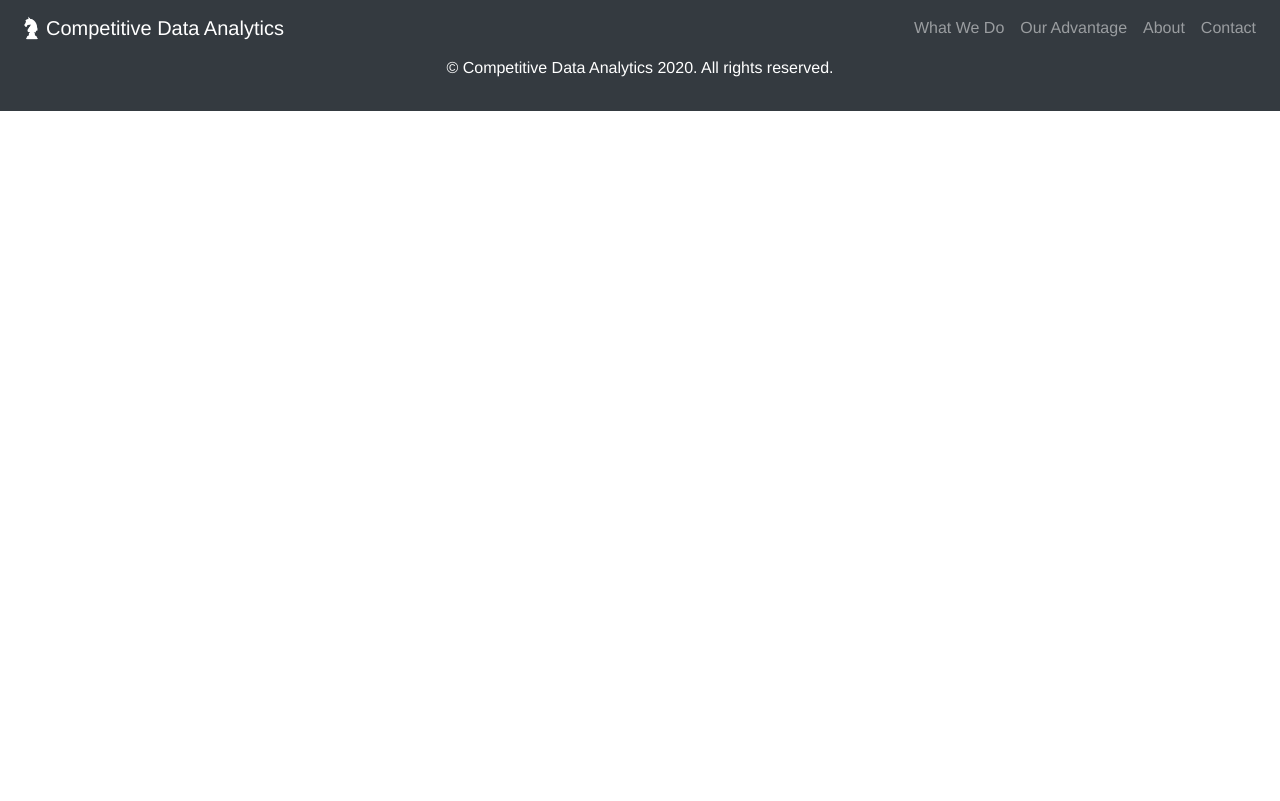
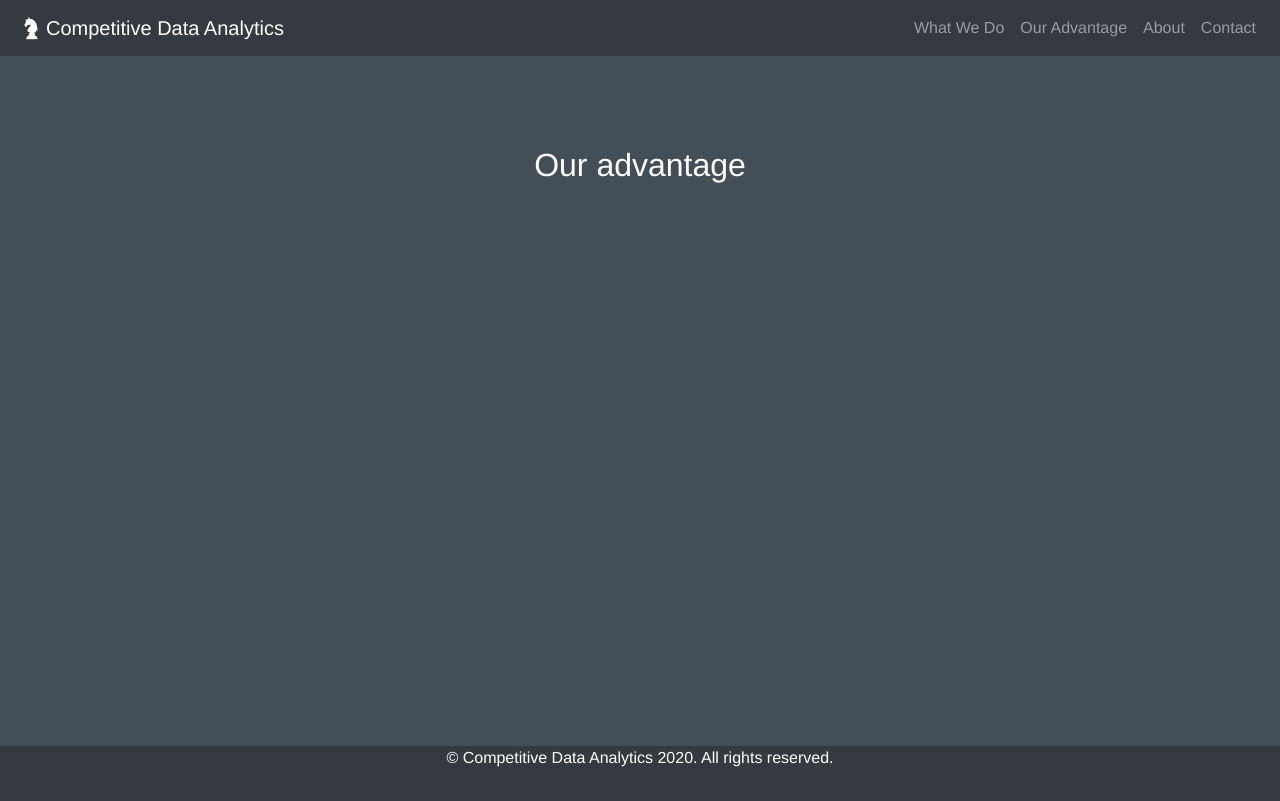
Before and after one commit to dwill21/cda-web-client, a Vue app: page /advantage in a window 1280 px wide. Built offline with nearby package versions, Linux system fonts and the light colour scheme.

Commit message:
Create dummy Advantage page and simplify some styling elsewhere

```diff
--- a/src/components/Header.vue
+++ b/src/components/Header.vue
@@ -8,7 +8,7 @@
     <b-collapse is-nav>
       <b-navbar-nav v-if="windowWidth >= 768" class="ml-auto">
         <b-nav-item href="/services" right>What We Do</b-nav-item>
-        <b-nav-item href="#" right>Our Advantage</b-nav-item>
+        <b-nav-item href="/advantage" right>Our Advantage</b-nav-item>
         <b-nav-item href="/about" right>About</b-nav-item>
         <b-nav-item href="#" right>Contact</b-nav-item>
       </b-navbar-nav>
@@ -18,7 +18,7 @@
           <i class="material-icons menu-button">menu</i>
         </template>
         <b-dropdown-item href="/services" right>What We Do</b-dropdown-item>
-        <b-dropdown-item href="#" right>Our Advantage</b-dropdown-item>
+        <b-dropdown-item href="/advantage" right>Our Advantage</b-dropdown-item>
         <b-dropdown-item href="/about" right>About</b-dropdown-item>
         <b-dropdown-item href="#" right>Contact</b-dropdown-item>
       </b-nav-item-dropdown>
--- a/src/router/index.js
+++ b/src/router/index.js
@@ -13,19 +13,18 @@ const routes = [
   {
     path: '/about',
     name: 'About',
-    // route level code-splitting
-    // this generates a separate chunk (about.[hash].js) for this route
-    // which is lazy-loaded when the route is visited.
-    component: () => import(/* webpackChunkName: "about" */ '../views/About.vue')
+    component: () => import('../views/About.vue')
   },
   {
     path: '/services',
     name: 'Services',
-    // route level code-splitting
-    // this generates a separate chunk (about.[hash].js) for this route
-    // which is lazy-loaded when the route is visited.
-    component: () => import(/* webpackChunkName: "services" */ '../views/Services.vue')
-  }
+    component: () => import('../views/Services.vue')
+  },
+  {
+    path: '/advantage',
+    name: 'Advantage',
+    component: () => import('../views/Advantage.vue')
+  },
 ];
 
 const router = new VueRouter({
--- a/src/views/About.vue
+++ b/src/views/About.vue
@@ -1,5 +1,5 @@
 <template>
-  <div id="main-content" style="min-height: calc(100vh - 110px)">
+  <div id="main-content">
     <h2 style="padding: 90px 0 40px">Meet our team</h2>
 
     <b-card-group style="display:block">
@@ -58,6 +58,7 @@
 
 <style scoped>
   #main-content {
+    min-height: calc(100vh - 110px);
     color: white;
   }
 </style>
--- /dev/null
+++ b/src/views/Advantage.vue
@@ -0,0 +1,18 @@
+<template>
+  <div id="main-content">
+    <h2 style="padding: 90px 0 40px">Our advantage</h2>
+  </div>
+</template>
+
+<script>
+  export default {
+    name: "Advantage",
+  }
+</script>
+
+<style scoped>
+  #main-content {
+    min-height: calc(100vh - 110px);
+    color: white;
+  }
+</style>
--- a/src/views/Home.vue
+++ b/src/views/Home.vue
@@ -6,7 +6,7 @@
       </b-col>
 
       <b-col md="6">
-        <b-card-group id="cards" columns>
+        <b-card-group columns style="display:inline">
           <b-card title="Black Hat" :img-src="require('../assets/data.jpg')" img-alt="Data" overlay class="card" @click="redirect('/services#black-hat')"></b-card>
 
           <b-card title="Price to Win" :img-src="require('../assets/charts.jpeg')" img-alt="Charts" overlay class="card" @click="redirect('/services#price-to-win')"></b-card>
@@ -51,10 +51,6 @@ export default {
     color: mediumspringgreen;
   }
 
-  #cards {
-    display: inline;
-  }
-
   .card {
     color: white;
     text-shadow: 1px 1px black;
--- a/src/views/Services.vue
+++ b/src/views/Services.vue
@@ -1,6 +1,6 @@
 <template>
   <b-container id="main-content">
-    <h2 style="padding-top: 90px; text-align: center">What we do</h2>
+    <h2 style="padding-top:90px; text-align:center">What we do</h2>
 
     <b-row>
       <b-col>
@@ -57,8 +57,8 @@
 <style scoped>
   #main-content {
     min-height: calc(100vh - 110px);
-    text-align:left;
-    color:white;
+    text-align: left;
+    color: white;
   }
 
   .new-section {
```
